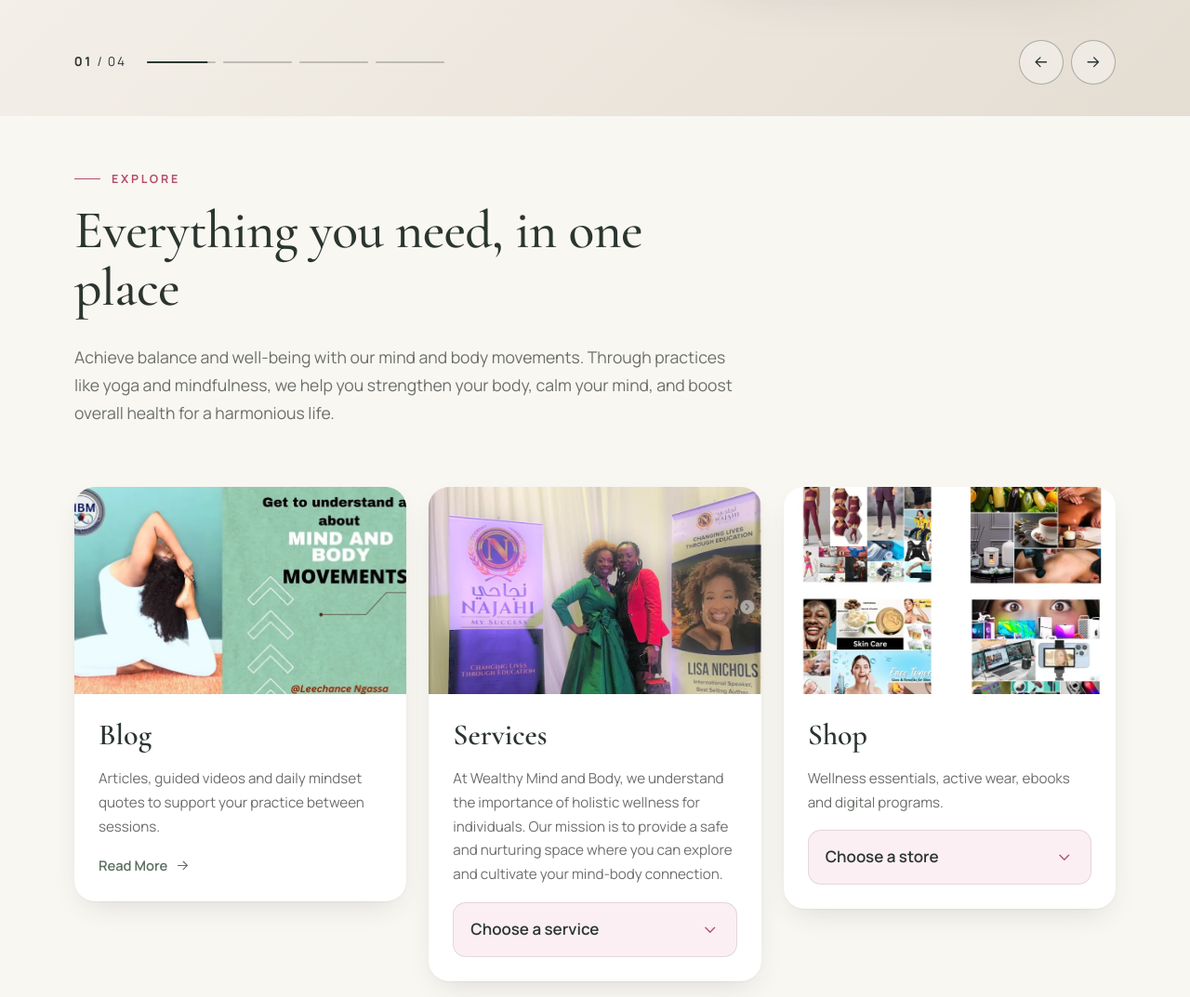
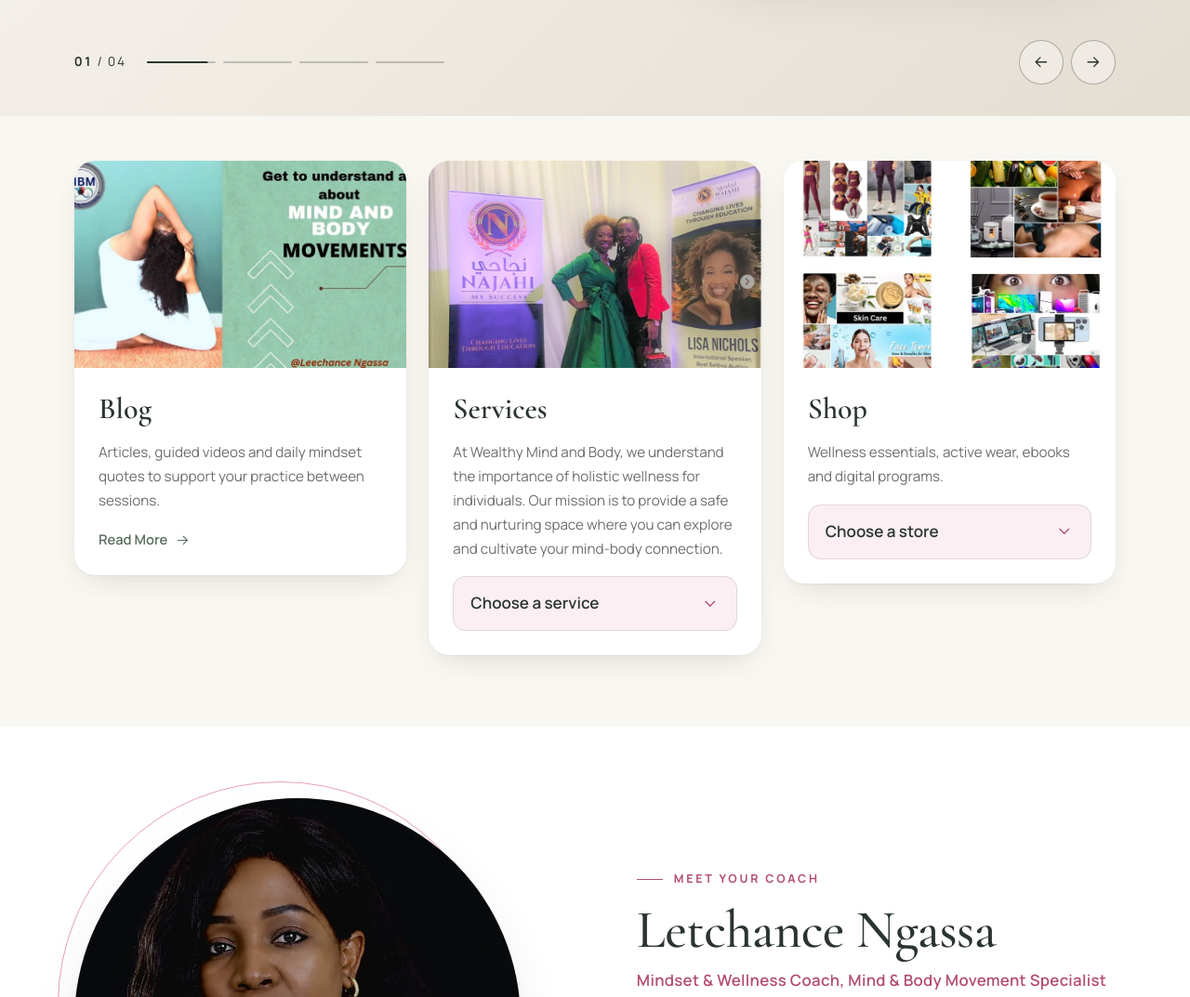
Before and after one commit to Dev0ps-techs/wealthy-mind-and-body, a website: page docs/index.html in a window 1280 px wide. Shown: the part 820-1893 px from the top of the page at 93% size. Drawn offline with nearby package versions, Linux system fonts and the light colour scheme.

Commit message:
Remove Explore heading above the cards
Co-Authored-By: Claude Opus 5.5 <noreply@anthropic.com>
Claude-Session: https://claude.ai/code/session_01MwePFHf5Jmexvj3N7JRVUk

```diff
--- a/docs/index.html
+++ b/docs/index.html
@@ -134,14 +134,7 @@
   </div>
 </section>
 
-<section class="section intro" id="explore">
-  <div class="container">
-    <div class="section-head" data-reveal>
-      <p class="eyebrow">Explore</p>
-      <h2 class="h-display">Everything you need, in one place</h2>
-      <p>Achieve balance and well-being with our mind and body movements. Through practices like yoga and mindfulness, we help you strengthen your body, calm your mind, and boost overall health for a harmonious life.</p>
-    </div>
-  </div>
+<section class="section intro" id="explore" aria-label="Explore">
   <div class="container trio">
 
     <article class="trio__card" data-reveal style="--d:0s">
```
Also changed, not shown: src/build.mjs (+1 -8 lines).
